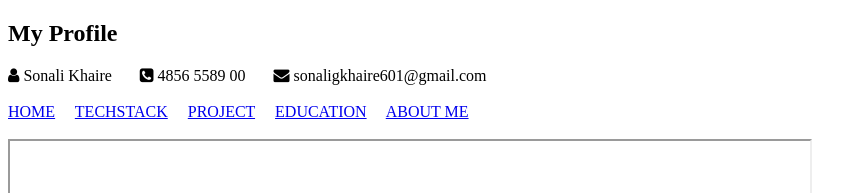
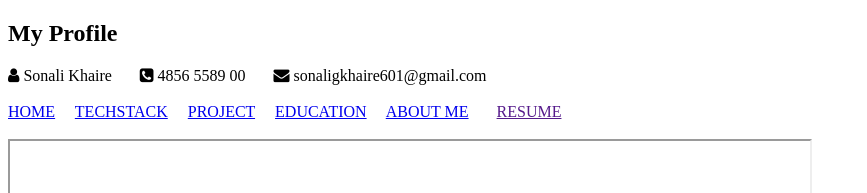
Before and after one commit to sonaligkhaire/my-profile, a plain HTML site: page index.html in a window 1280 px wide. Shown: the top 193 px of the page, without its empty margins (0-867 px from the left). Drawn offline with Linux system fonts and the light colour scheme.

```diff
--- a/index.html
+++ b/index.html
@@ -23,11 +23,14 @@
     <a href="project.html" target="myFrame">PROJECT</a> &nbsp; &nbsp;
     <a href="education.html" target="myFrame">EDUCATION</a> &nbsp; &nbsp;
     <a href="aboutMe.html" target="myFrame">ABOUT ME</a> &nbsp; &nbsp; &nbsp;
+    <a href="" target="myFrame">RESUME</a> &nbsp; &nbsp; &nbsp;
+
 
     </nav>
 
     <br>
     <iframe width="800px" height="800px"  src="" name="myFrame">
     </iframe>
+
 </body>
 </html>
```
